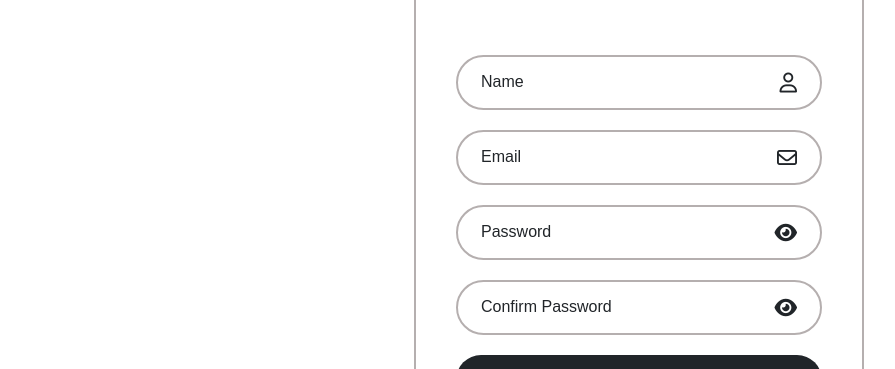
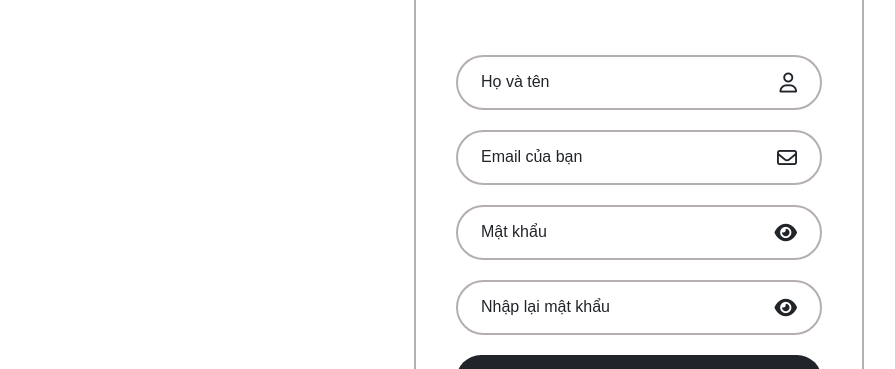
Before and after one commit to kieulong004/Frontend_WD_84, a React (Vite) app: page /register in a window 1280 px wide. Shown: the part 212-581 px from the top of the page, without its empty margins (1-896 px from the left). Built offline with nearby package versions, Linux system fonts and the light colour scheme.

Commit message:
cập nhật lại giao diện tài khoản

```diff
--- a/src/components/Header.tsx
+++ b/src/components/Header.tsx
@@ -28,6 +28,7 @@ const Header: React.FC = () => {
       });
       setTimeout(() => {
         navigate("/login");
+        window.location.reload()
       }, 1000);
     } else {
       navigate("/products/cart");
--- a/src/pages/loginPage.tsx
+++ b/src/pages/loginPage.tsx
@@ -85,7 +85,7 @@ const LoginPage: React.FC = () => {
               autoComplete="email"
             />
             <label htmlFor="email" className="label">
-              Email
+              Email của bạn
             </label>
             <i className="fa-regular fa-envelope icon" />
             {errors.email && (
@@ -108,7 +108,7 @@ const LoginPage: React.FC = () => {
               autoComplete="new-password"
             />
             <label htmlFor="password" className="label">
-              Password
+              Mật khẩu
             </label>
             <i
               className={`fa-solid ${
--- a/src/pages/registerPage.tsx
+++ b/src/pages/registerPage.tsx
@@ -73,7 +73,7 @@ const RegisterPage: React.FC = () => {
               placeholder=" "
             />
             <label htmlFor="name" className="label">
-              Name
+              Họ và tên
             </label>
             <i className="fa-regular fa-user icon" />
             {errors.name && <div className="invalid-feedback">{errors.name.message}</div>}
@@ -89,7 +89,7 @@ const RegisterPage: React.FC = () => {
 
             />
             <label htmlFor="email" className="label">
-              Email
+              Email của bạn
             </label>
             <i className="fa-regular fa-envelope icon" />
             {errors.email && <div className="invalid-feedback">{errors.email.message}</div>}
@@ -107,7 +107,7 @@ const RegisterPage: React.FC = () => {
               autoComplete="new-password"
             />
             <label htmlFor="password" className="label">
-              Password
+              Mật khẩu
             </label>
             <i
               className={`fa-solid ${showPassword ? "fa-eye-slash" : "fa-eye"} icon`}
@@ -132,7 +132,7 @@ const RegisterPage: React.FC = () => {
 
             />
             <label htmlFor="confirmPassword" className="label">
-              Confirm Password
+              Nhập lại mật khẩu
             </label>
             <i
               className={`fa-solid ${showConfirmPassword ? "fa-eye-slash" : "fa-eye"} icon`}
```
